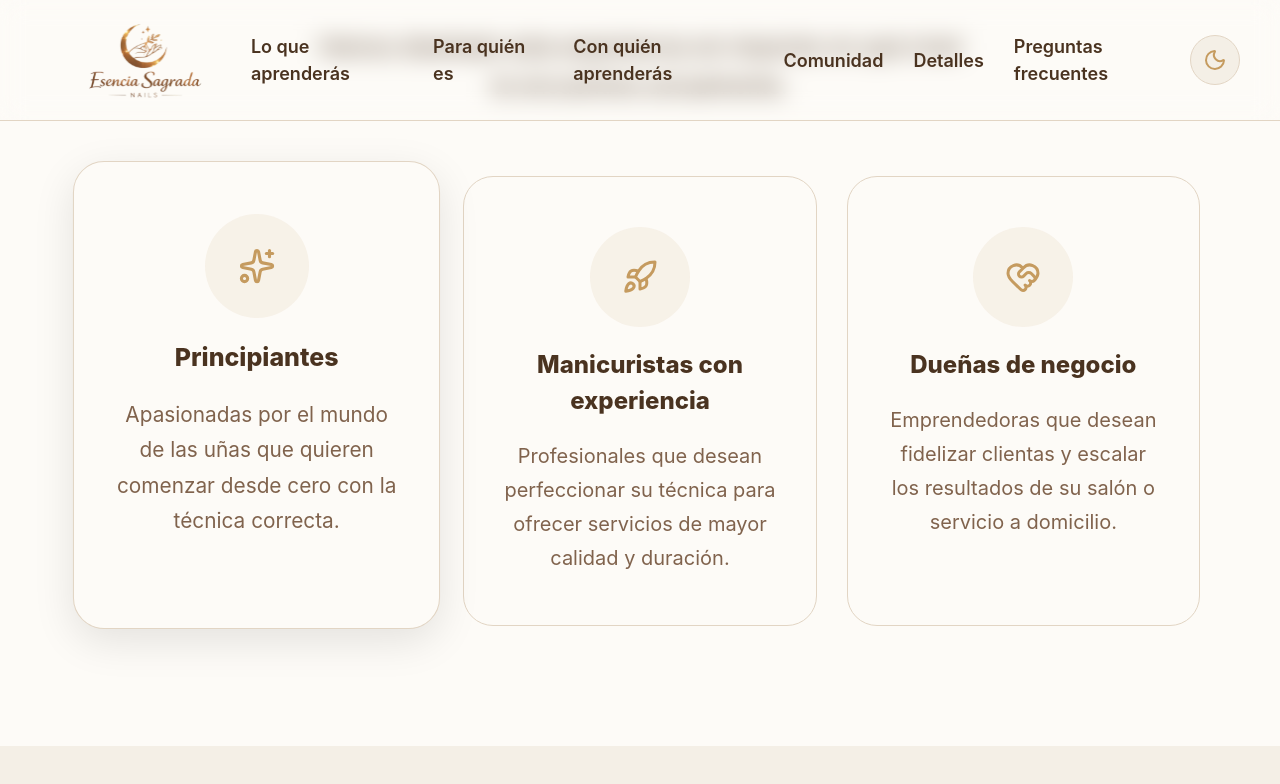
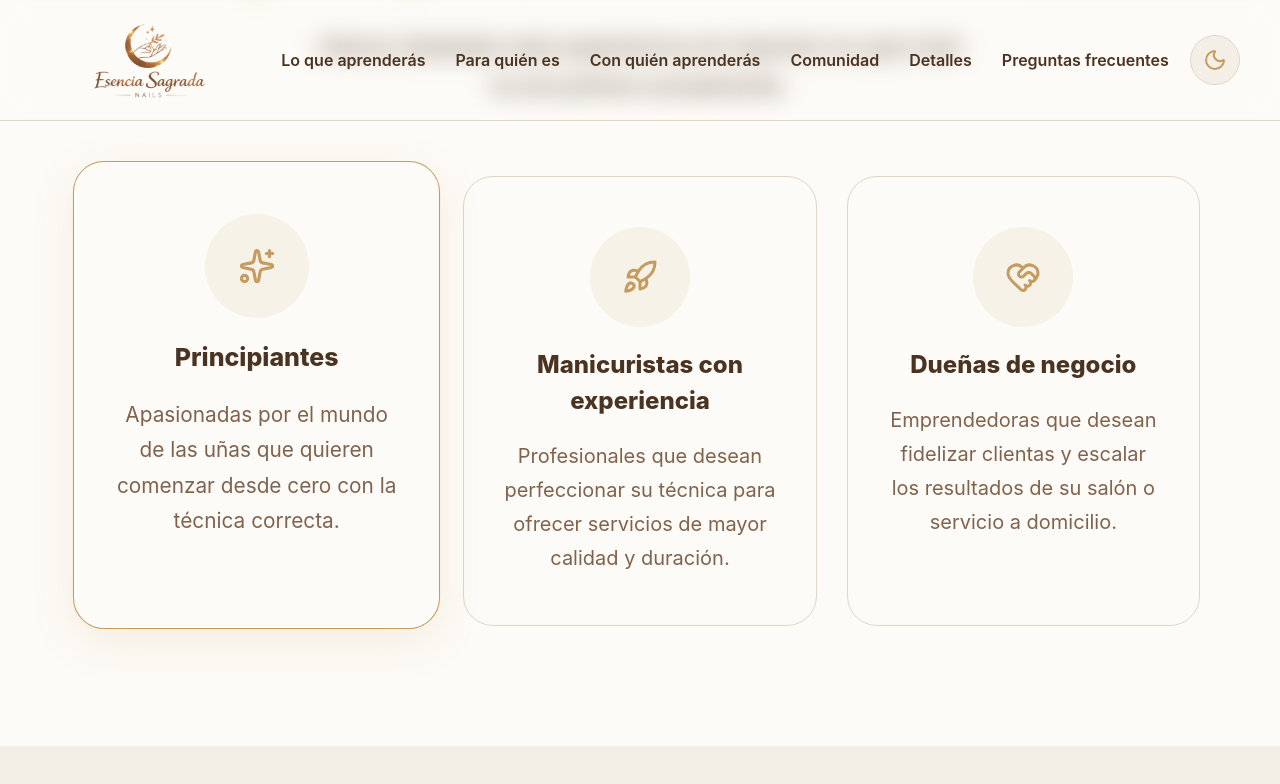
Before and after one commit to esenciasagradanails/esencia-sagrada-platform, a React (Vite) app: page / in a window 1280 px wide. In both pictures the pointer is over the element 256 px from the left and 2062 px from the top of the page. Shown: the part 1662-2446 px from the top of the page. Built offline with nearby package versions, Linux system fonts and the light colour scheme.

Commit message:
style(glow): add subtle core-standard glow effects to cards and headings

```diff
--- a/src/styles/audience.scss
+++ b/src/styles/audience.scss
@@ -21,6 +21,7 @@
   font-weight: 900;
   letter-spacing: -0.03em;
   margin: 0;
+  text-shadow: 0 0 15px var(--glow-primary);
 }
 
 .audience__subtitle {
@@ -52,11 +53,12 @@
   gap: 1rem;
   padding: 2.5rem 2rem;
   text-align: center;
-  transition: box-shadow 0.25s ease, transform 0.25s ease;
+  transition: box-shadow 0.25s ease, transform 0.25s ease, border-color 0.25s ease;
 
   &:hover {
-    box-shadow: 0 12px 40px rgba(0, 0, 0, 0.1);
-    transform: translateY(-6px);
+    border-color: var(--color-primary);
+    box-shadow: 0 12px 40px var(--glow-card-hover);
+    transform: translateY(-4px);
   }
 }
 
--- a/src/styles/faq.scss
+++ b/src/styles/faq.scss
@@ -13,6 +13,7 @@
   letter-spacing: -0.03em;
   margin-bottom: 3rem;
   text-align: center;
+  text-shadow: 0 0 15px var(--glow-primary);
   width: 100%;
 }
 
@@ -28,11 +29,12 @@
   border: 1px solid var(--border-color);
   border-radius: 1rem;
   overflow: hidden;
-  transition: box-shadow 0.2s ease;
+  transition: box-shadow 0.25s ease, border-color 0.25s ease;
   width: 100%;
 
   &:hover {
-    box-shadow: 0 4px 20px rgba(0, 0, 0, 0.08);
+    border-color: var(--color-primary);
+    box-shadow: 0 4px 20px var(--glow-card-hover);
   }
 }
 
--- a/src/styles/learn.scss
+++ b/src/styles/learn.scss
@@ -13,6 +13,7 @@
   letter-spacing: -0.03em;
   margin-bottom: 3rem;
   text-align: center;
+  text-shadow: 0 0 15px var(--glow-primary);
   width: 100%;
 }
 
@@ -35,10 +36,11 @@
   display: flex;
   gap: 1.25rem;
   padding: 2rem 2.5rem;
-  transition: box-shadow 0.25s ease, transform 0.25s ease;
+  transition: box-shadow 0.25s ease, transform 0.25s ease, border-color 0.25s ease;
 
   &:hover {
-    box-shadow: 0 12px 40px rgba(0, 0, 0, 0.1);
+    border-color: var(--color-primary);
+    box-shadow: 0 12px 40px var(--glow-card-hover);
     transform: translateY(-4px);
   }
 
--- a/src/styles/logistics.scss
+++ b/src/styles/logistics.scss
@@ -13,6 +13,7 @@
   letter-spacing: -0.03em;
   margin-bottom: 3rem;
   text-align: center;
+  text-shadow: 0 0 15px var(--glow-primary);
   width: 100%;
 }
 
@@ -36,10 +37,11 @@
   min-width: 300px;
   padding: 4rem 3rem;
   text-align: center;
-  transition: box-shadow 0.25s ease, transform 0.25s ease;
+  transition: box-shadow 0.25s ease, transform 0.25s ease, border-color 0.25s ease;
 
   &:hover {
-    box-shadow: 0 12px 40px rgba(0, 0, 0, 0.12);
+    border-color: var(--color-primary);
+    box-shadow: 0 12px 40px var(--glow-card-hover);
     transform: translateY(-4px);
   }
 }
--- a/src/styles/navbar.scss
+++ b/src/styles/navbar.scss
@@ -67,7 +67,7 @@
 
 .navbar__link {
  color: var(--text-main);
- font-size: 0.9rem;
+ font-size: 0.8rem;
  font-weight: 600;
  text-decoration: none;
  transition: color 0.2s ease;
```
